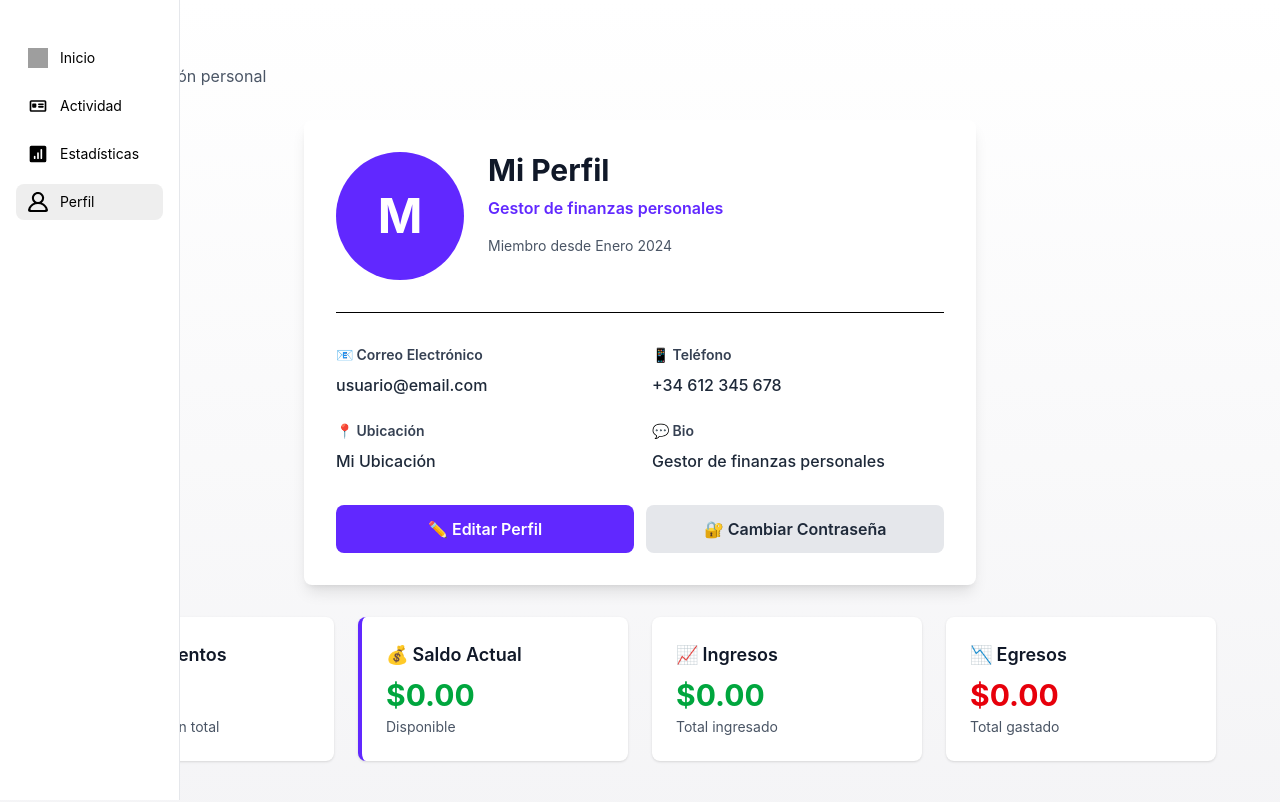
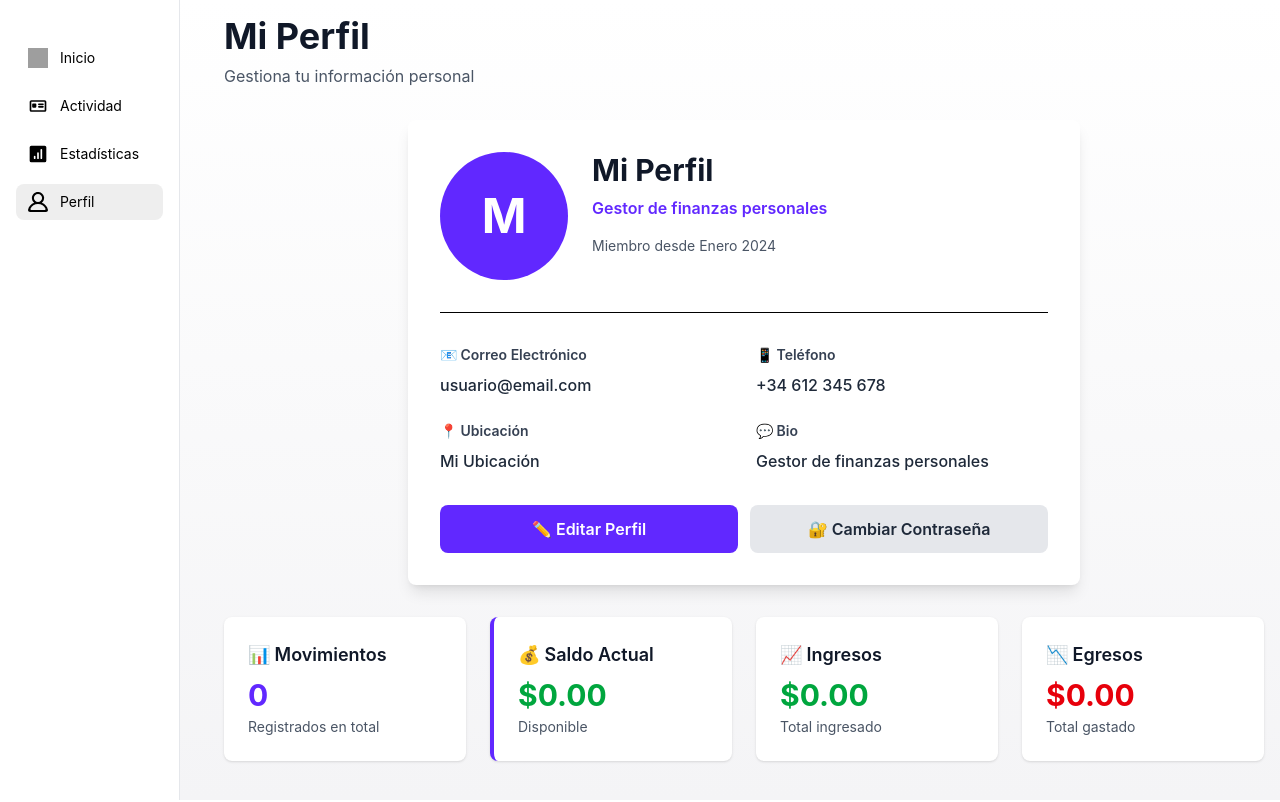
Before and after one commit to matiibuffaRC/desarrollo-trabajo-practico2, a React (Vite) app: page /profile in a window 1280 px wide. Shown: the top 802 px of the page. Built offline with nearby package versions, Linux system fonts and the light colour scheme; grey boxes are pictures that could not be loaded.

Commit message:
Arreglo en resoluciones MD

```diff
--- a/src/assets/Pages/ActivityPage.jsx
+++ b/src/assets/Pages/ActivityPage.jsx
@@ -80,7 +80,7 @@ function ActivityPage({ movements, setMovements, total }) {
         });
 
     return (
-        <div className="pb-20 min-h-screen flex flex-col items-center md:pl-20">
+        <div className="pb-20 min-h-screen flex flex-col items-center md:pl-56 md:pb-0">
             <div className="w-full md:max-w-xl p-5 py-10">
 
                 {/* HEADER */}
--- a/src/assets/Pages/ProfilePage.jsx
+++ b/src/assets/Pages/ProfilePage.jsx
@@ -50,7 +50,7 @@ function ProfilePage({ movements = [], total = 0 }) {
   };
 
   return (
-    <div className="p-4 pb-20 min-h-screen bg-gradient-to-b from-white to-[#F4F4F6]">
+    <div className="p-4 pb-20 min-h-screen bg-gradient-to-b from-white to-[#F4F4F6] md:pl-56 md:pb-8">
       {/* Header */}
       <div className="mb-8">
         <h1 className="text-3xl md:text-4xl font-bold text-gray-900">Mi Perfil</h1>
```
